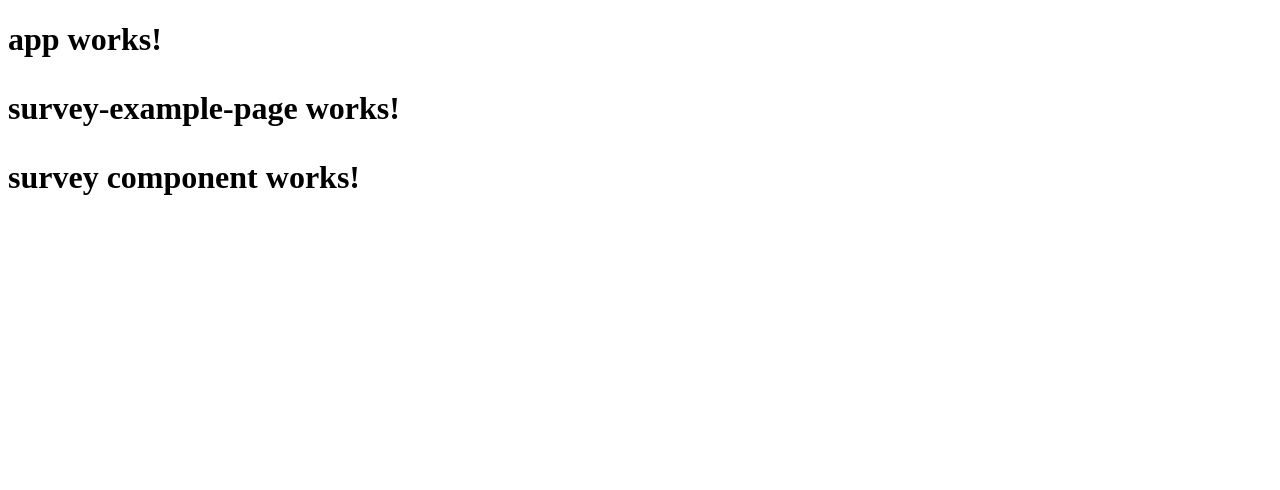
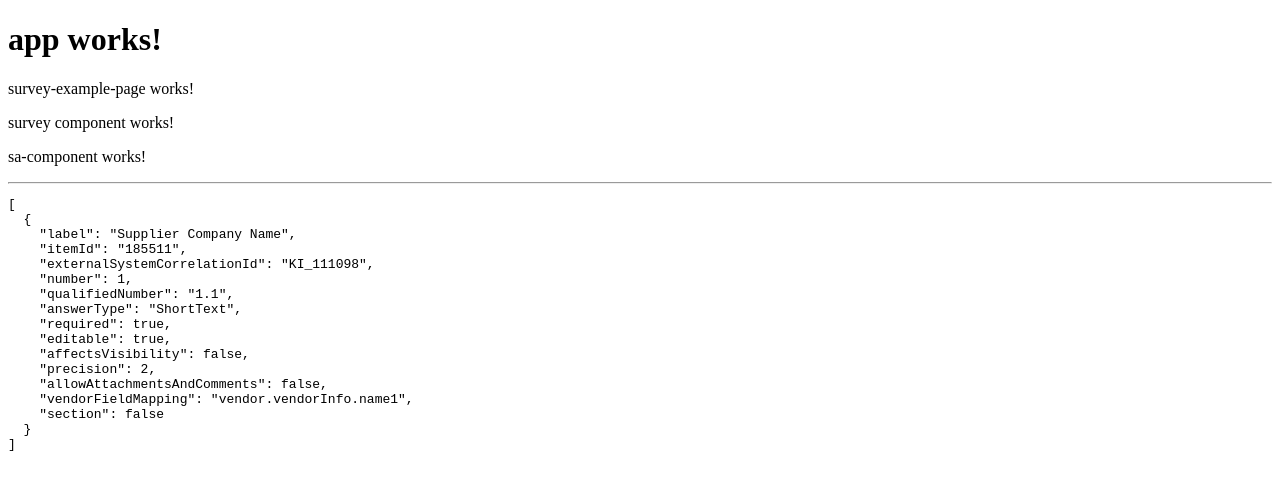
Before and after one commit to passionintellectual/jsonElements, an Angular app in the folder jsonElements/: page /survey in a window 1280 px wide. Shown: the top 490 px of the page. Built offline with nearby package versions, Linux system fonts and the light colour scheme.

Commit message:
Added Sa-component

```diff
--- a/jsonElements/src/app/app.component.html
+++ b/jsonElements/src/app/app.component.html
@@ -1,4 +1,4 @@
 <h1>
   {{title}}
-  <router-outlet></router-outlet>
 </h1>
+<router-outlet></router-outlet>
--- a/jsonElements/src/app/app.module.ts
+++ b/jsonElements/src/app/app.module.ts
@@ -1,3 +1,4 @@
+import { SaComponentComponent } from './ui-survey/sa-component/sa-component.component';
 import { SurveyComponent } from './ui-survey/survey/survey.component';
 import { AppRoutingModule } from './app-routing/app-routing.module';
 import { PageNotFoundComponent } from './page-not-found/page-not-found.component';
@@ -16,7 +17,8 @@ import { SurveyExamplePageComponent } from './survey-example-page/survey-example
     AppComponent,
     SurveyExamplePageComponent,
     PageNotFoundComponent,
-    SurveyComponent
+    SurveyComponent,
+    SaComponentComponent
   ],
   imports: [
     BrowserModule,
--- a/jsonElements/src/app/survey-example-page/survey-example-page.component.html
+++ b/jsonElements/src/app/survey-example-page/survey-example-page.component.html
@@ -1,5 +1,5 @@
 <p>
   survey-example-page works!
 
-<survey></survey>
+<survey [config]="questionnaire"></survey>
 </p>
--- a/jsonElements/src/app/survey-example-page/survey-example-page.component.ts
+++ b/jsonElements/src/app/survey-example-page/survey-example-page.component.ts
@@ -1,15 +1,30 @@
-import { Component, OnInit } from '@angular/core';
+import { ISaConfig } from './../ui-survey/interfaces/isa-config';
+import { Component, Input, OnInit } from '@angular/core';
 
-@Component({
-  selector: 'app-survey-example-page',
-  templateUrl: './survey-example-page.component.html',
-  styleUrls: ['./survey-example-page.component.css']
-})
+@Component({selector: 'app-survey-example-page', templateUrl: './survey-example-page.component.html', styleUrls: ['./survey-example-page.component.css']})
 export class SurveyExamplePageComponent implements OnInit {
+  @Input() questionnaire: any;
 
-  constructor() { }
-
-  ngOnInit() {
+  constructor() {
+    this.questionnaire = [
+      {
+        'label': 'Supplier Company Name',
+        'itemId': '185511',
+        'externalSystemCorrelationId': 'KI_111098',
+        'number': 1,
+        'qualifiedNumber': '1.1',
+        'answerType': 'ShortText',
+        'required': true,
+        'editable': true,
+        'affectsVisibility': false,
+        'precision': 2,
+        'allowAttachmentsAndComments': false,
+        'vendorFieldMapping': 'vendor.vendorInfo.name1',
+        'section': false
+      }
+    ];
   }
 
+  ngOnInit() {}
+
 }
--- /dev/null
+++ b/jsonElements/src/app/ui-survey/interfaces/isa-config.ts
@@ -0,0 +1,15 @@
+export interface ISaConfig {
+  label?: string;
+  itemId: string;
+  externalSystemCorrelationId?: string;
+  number?: number;
+  qualifiedNumber?: string;
+  answerType?: string;
+  required?: boolean;
+  editable?: boolean;
+  affectsVisibility?: boolean;
+  precision?: number;
+  allowAttachmentsAndComments?: boolean;
+  vendorFieldMapping?: string;
+  section?: boolean;
+}
--- /dev/null
+++ b/jsonElements/src/app/ui-survey/sa-component/sa-component.component.html
@@ -0,0 +1,5 @@
+<p>
+  sa-component works!
+</p>
+  <hr>
+  <pre>{{config|json}}</pre>
--- /dev/null
+++ b/jsonElements/src/app/ui-survey/sa-component/sa-component.component.ts
@@ -0,0 +1,15 @@
+import {Component, OnInit, Input} from '@angular/core';
+
+@Component({
+  // tslint:disable-next-line:component-selector
+  selector: 'sa-component',
+  templateUrl: './sa-component.component.html',
+  styleUrls: ['./sa-component.component.css']
+})
+export class SaComponentComponent implements OnInit {
+  @Input()config: any;
+  constructor() {}
+
+  ngOnInit() {}
+
+}
--- a/jsonElements/src/app/ui-survey/survey/survey.component.html
+++ b/jsonElements/src/app/ui-survey/survey/survey.component.html
@@ -1,3 +1,5 @@
 <p>
   survey component works!
+
 </p>
+<sa-component [config]="config"></sa-component>
--- a/jsonElements/src/app/ui-survey/ui-survey.module.ts
+++ b/jsonElements/src/app/ui-survey/ui-survey.module.ts
@@ -1,11 +1,12 @@
 import { NgModule } from '@angular/core';
 import { CommonModule } from '@angular/common';
 import { SurveyComponent } from './survey/survey.component';
+import { SaComponentComponent } from './sa-component/sa-component.component';
 
 @NgModule({
   imports: [
     CommonModule
   ],
-  declarations: [SurveyComponent]
+  declarations: [SurveyComponent, SaComponentComponent]
 })
 export class UiSurveyModule { }
```
Also changed, not shown: jsonElements/src/app/ui-survey/survey/survey.component.ts (+5 -2 lines), jsonElements/src/app/ui-survey/sa-component/sa-component.component.css (added), 1 other file (tests, documents, lock files or other folders).
